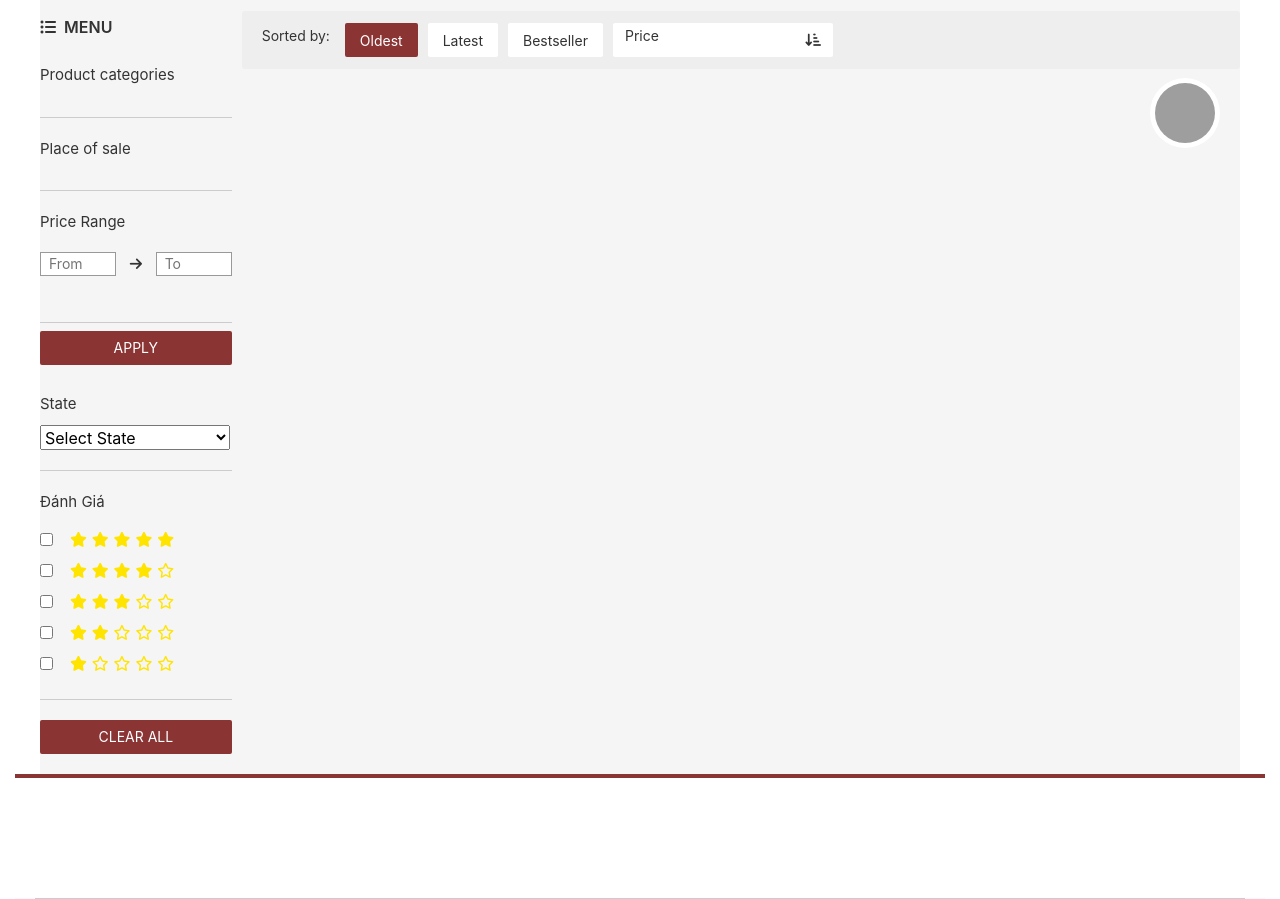
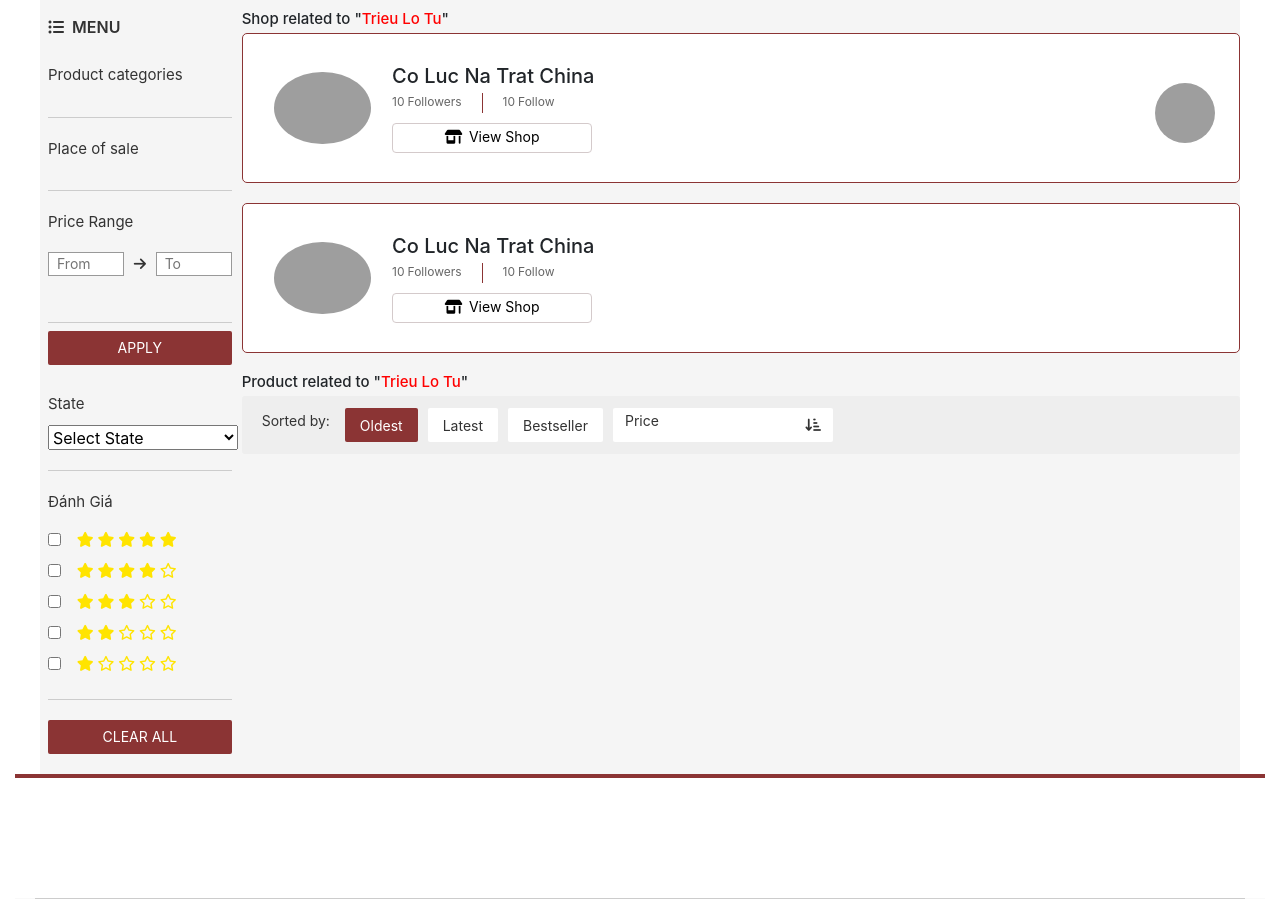
Before and after one commit to duong0011/funnyDonut, a CodeIgniter 4 app: the page made by app/Views/welcome_message.php in a window 1280 px wide. Shown: the part 642-1541 px from the top of the page. Run offline with PHP 8.4 and a stand-in for CodeIgniter, Linux system fonts and the light colour scheme; the template is opened without the code that fills it, so the values that code supplies are empty; some libraries are stand-ins or nearby versions; grey boxes are pictures that could not be loaded.

Commit message:
update home page

```diff
--- a/app/Views/welcome_message.php
+++ b/app/Views/welcome_message.php
@@ -13,6 +13,7 @@
     <link rel="stylesheet" href=" <?= base_url()?>/assets/css/base.css">
     <link rel="stylesheet" href=" <?= base_url()?>/assets/css/style.css">
     <link rel="stylesheet" href=" <?= base_url()?>/assets/css/grid.css">
+    <link rel="stylesheet" href=" <?= base_url()?>/assets/css/home__search_result.css">
     <link rel="stylesheet" href=" <?= base_url()?>/assets/css/responsive.css">
     <link rel="stylesheet" href=" <?= base_url()?>/assets/css/reviewIMG.css">
     <script src="http://ajax.googleapis.com/ajax/libs/jquery/1.9.1/jquery.min.js"></script>
@@ -909,7 +910,7 @@
                 <div class="row sm-gutter">
                     <div class="col l-2 m-0 c-0">
                         <!-- category -->
-                        <nav class="category">
+                        <nav class="category" style="padding-left: 8px;">
                             <h3 class="category-heading">
                                 <i class="category-heading-icon fas fa-list-ul"></i>
                                 Menu
@@ -1164,15 +1165,51 @@
                     </div>
                     <div class="col l-10 m-12 c-12">
                         <!-- shop liên quan đến từ khóa tìm kiếm-->
-                        <div class="home-search__result">
-                            <div class="home-search__result-shop">
-                                <div class="row sm-gutter">
-                                    <div class="col l-4">
-
-                                    </div>
+                        <h4>Shop related to "<span class="keyword__search">Trieu Lo Tu</span>"</h4>
+                        <div class="home-search__result-shop">
+                            <div class="home__shop-img">
+                                <img src="https://znews-photo.zingcdn.me/w660/Uploaded/kbd_pilk/2022_08_24/na_trat1.jpg" alt="">
+                            </div>
+                            <div class="home-search__result-shop-info">
+                                <h2 class="shop__name">Co Luc Na Trat China</h2>
+                                <div class="home__shop-info">
+                                    <span class="home__shop-info-quantity--follower">
+                                        <p class="shop__info-quantity--follower">10</p>Followers
+                                    </span>
+                                    <span>
+                                        <p class="shop__info-quantity--follow">10</p>Follow
+                                    </span>
                                 </div>
-                            </div>
-                        </div>
+                                <button class="magazin__info-btn" style="min-width: 200px; margin-top: 10px;">
+                                    <i class="magazin__info-btn-icon fa-solid fa-shop"></i>
+                                    <span class="magazin__info-btn-label">View Shop</span>
+                                </button>
+                            </div>
+
+                        </div>
+                        <div class="home-search__result-shop">
+                            <div class="home__shop-img">
+                                <img src="https://znews-photo.zingcdn.me/w660/Uploaded/kbd_pilk/2022_08_24/na_trat1.jpg" alt="">
+                            </div>
+                            <div class="home-search__result-shop-info">
+                                <h2 class="shop__name">Co Luc Na Trat China</h2>
+                                <div class="home__shop-info">
+                                    <span class="home__shop-info-quantity--follower">
+                                        <p class="shop__info-quantity--follower">10</p>Followers
+                                    </span>
+                                    <span>
+                                        <p class="shop__info-quantity--follow">10</p>Follow
+                                    </span>
+                                </div>
+                                <button class="magazin__info-btn" style="min-width: 200px; margin-top: 10px;">
+                                    <i class="magazin__info-btn-icon fa-solid fa-shop"></i>
+                                    <span class="magazin__info-btn-label">View Shop</span>
+                                </button>
+                            </div>
+
+                        </div>
+
+                        <h4>Product related to "<span class="keyword__search">Trieu Lo Tu</span>"</h4>
                         <!-- home filter -->
                         <div class="home-filter hide-on-mobile-tablet">
                             <div class="home-filter-control">
--- /dev/null
+++ b/assets/css/home__search_result.css
@@ -0,0 +1,101 @@
+/* .header__nav-item-link:hover {
+    color: rgba(238, 238, 238, 0.8);
+    text-decoration: none;
+} */
+.home-search__result-shop{
+    display: flex;
+    width: 100%;
+    height: 150px;
+    background-color: white;
+    margin-bottom: 20px;
+    border: 1px solid var(--header-color);
+    border-radius: 5px;
+
+
+}
+
+.home-search__result-shop:hover {
+    transform: translateY(-2px);
+    border: 1px solid var(--primary-color);
+    box-shadow: 0 10px 20px rgba(0, 0, 0, 0.1);
+    z-index: 2;
+}
+
+.keyword__search {
+    color: rgba(255, 0, 0);
+}
+
+.home__shop-img {
+    width: 15%;
+    height: 100%;
+    display: flex;
+    justify-content: center;
+    align-items: center;
+    align-content: center;
+
+
+}
+
+.home__shop-img img {
+    width: 65%;
+    height: auto;
+    border-radius: 50%;
+    margin-left: 10px;
+}
+
+.home-search__result-shop-info {
+    width: 50%;
+    display: flex;
+    flex-direction: column;
+    align-items: flex-start;
+    justify-content: center;
+}
+
+.home__shop-info {
+    width: 100%;
+    height: 20px;
+    display: flex;
+    flex-wrap: nowrap;
+    font-size: 1.2rem;
+    color: #666;
+}
+
+.home__shop-info span {
+    display: flex;
+    flex-wrap: nowrap;
+}
+
+.home__shop-info-quantity--follower {
+    border-right: 1px solid var(--header-color);
+    margin-right: 20px;
+    padding-right: 20px;
+}
+
+.shop__info-quantity--follower,
+.shop__info-quantity--follow {
+    margin-right: 3px;
+}
+
+.magazin__info-btn {
+    width: 120px;
+    height: 30px;
+    border-radius: 4px;
+    border: 1px solid rgb(212, 202, 203);
+    background-color: var(--white-color);
+    cursor: pointer;
+}
+
+.magazin__info-btn-icon {
+    font-size: 1.4rem;
+    margin-right: 4px;
+}
+
+.magazin__info-btn-label {
+    font-size: 1.4rem;
+}
+
+.magazin__info-btn-active {
+    border: 1px solid rgb(208, 1, 27);
+    background-color: rgb(251, 235, 237);
+    color: rgb(208, 1, 27);
+}
--- a/assets/css/style.css
+++ b/assets/css/style.css
@@ -41,8 +41,10 @@
 .header__nav-item--hover:hover,
 .header__nav-item-link:hover,
 .header__nav-icon-link:hover {
-    opacity: 0.8;
+    color: rgba(255, 255, 255, 0.8)!important;
+    opacity: 0.8!important;
     cursor: pointer;
+    text-decoration: none;
 }
 
 .header__nav-item--bold {
```
Also changed, not shown: assets/img/home/na_trat1.jpg (added).
